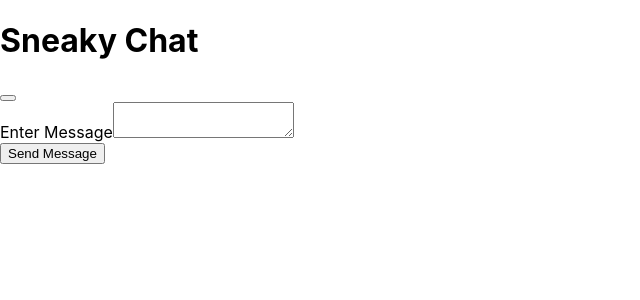
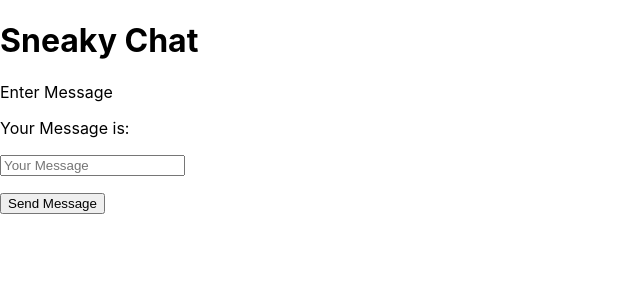
Before and after one commit to bibbycodes/sneakyChat, a React (Create React App) app in the folder client/: page / in a window 1280 px wide. Shown: the top 300 px of the page, without its empty margins (0-640 px from the left). Built offline with nearby package versions, Linux system fonts and the light colour scheme.

Commit message:
Added the message Form

```diff
--- a/client/src/Component/Messages.jsx
+++ b/client/src/Component/Messages.jsx
@@ -1,42 +1,52 @@
-import React, { Component } from 'react';
+import React, { Component } from "react";
 
 class Message extends Component {
-    state = {
-        data: [{ id: 1, value: 0, Message: "Hi" }],
+  constructor(props) {
+    super(props);
+    this.state = {
+      message: ""
+    };
+  }
 
-     }
+  handleSubmit = event => {
+    event.preventDefault();
+    const data = this.state;
+    console.log("Final Data is",data);
+  };
+
+  handleInputChange = event => {
+    event.preventDefault();
+    this.setState({
+      message: event.target.value
+      // [event.target.message]: event.target.value
+    });
+  };
+
   render() {
+    const { message } = this.state;
     return (
-
       <div>
         <h1>Sneaky Chat</h1>
+        <label>Enter Message</label>
+        <p>Your Message is: {message}</p>
+        <form onSubmit={this.handleSubmit}>
+          <p>
+            <input
+              type="text"
+              placeholder="Your Message"
+              message="Your Message"
+              onChange={this.handleInputChange}
+              value={message}
+            />
+          </p>
+          <p>
+            <button>Send Message</button>
+          </p>
 
-                <button
-                    className="btn btn-primary btn-sm m-2">
-                </button>
-
-                <form id="userForm">
-                    <label>Enter Message</label>
-                    <textarea class="form-control" id="message"></textarea>
-                    <br />
-                    <input
-                    type="submit"
-                    class="btn btn-primary"
-                    value="Send Message"
-                    />
         </form>
-
-
-
       </div>
     );
   }
 }
 
-
-// addInfo(){
-
-
-// }
-
 export default Message;
```
Lines whose indentation alone changed are shown as unchanged.
